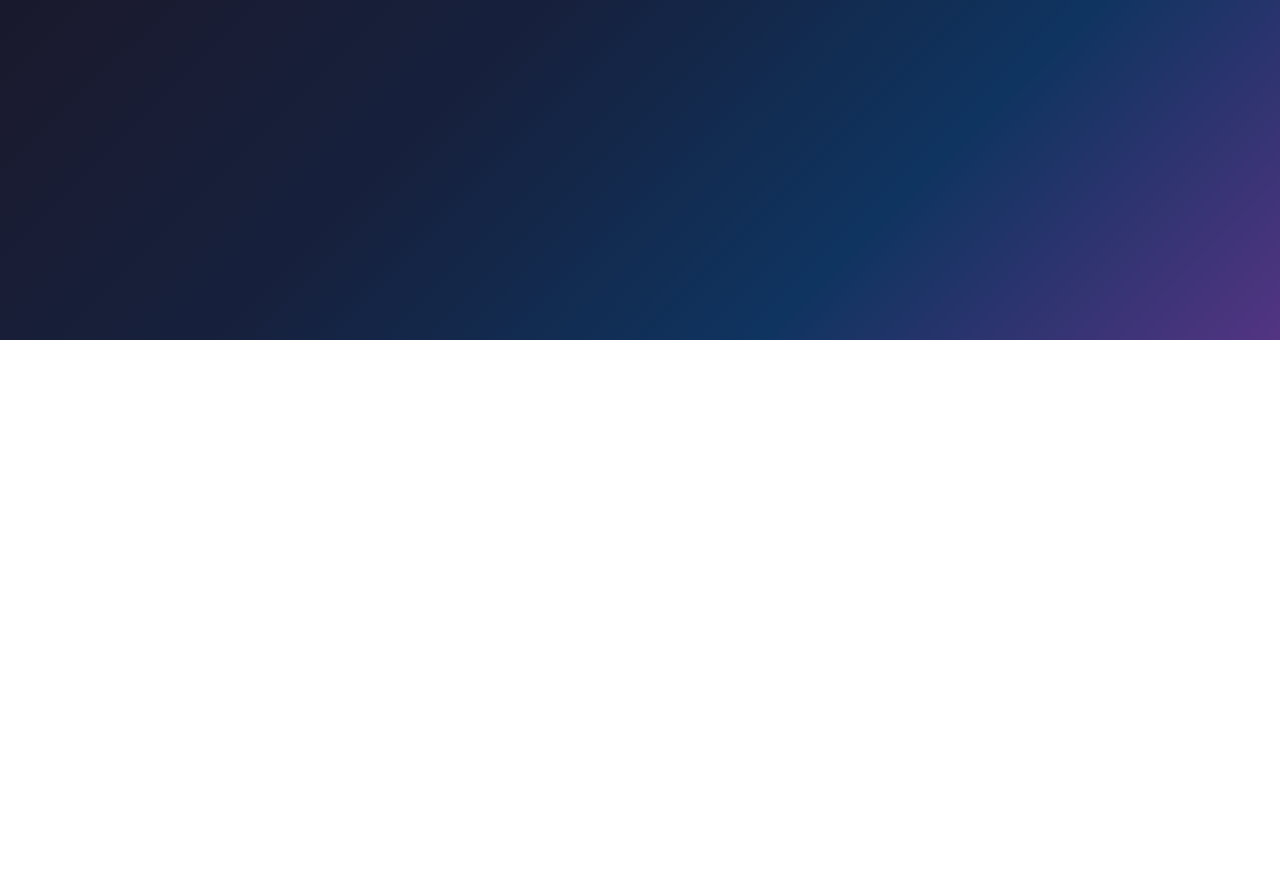
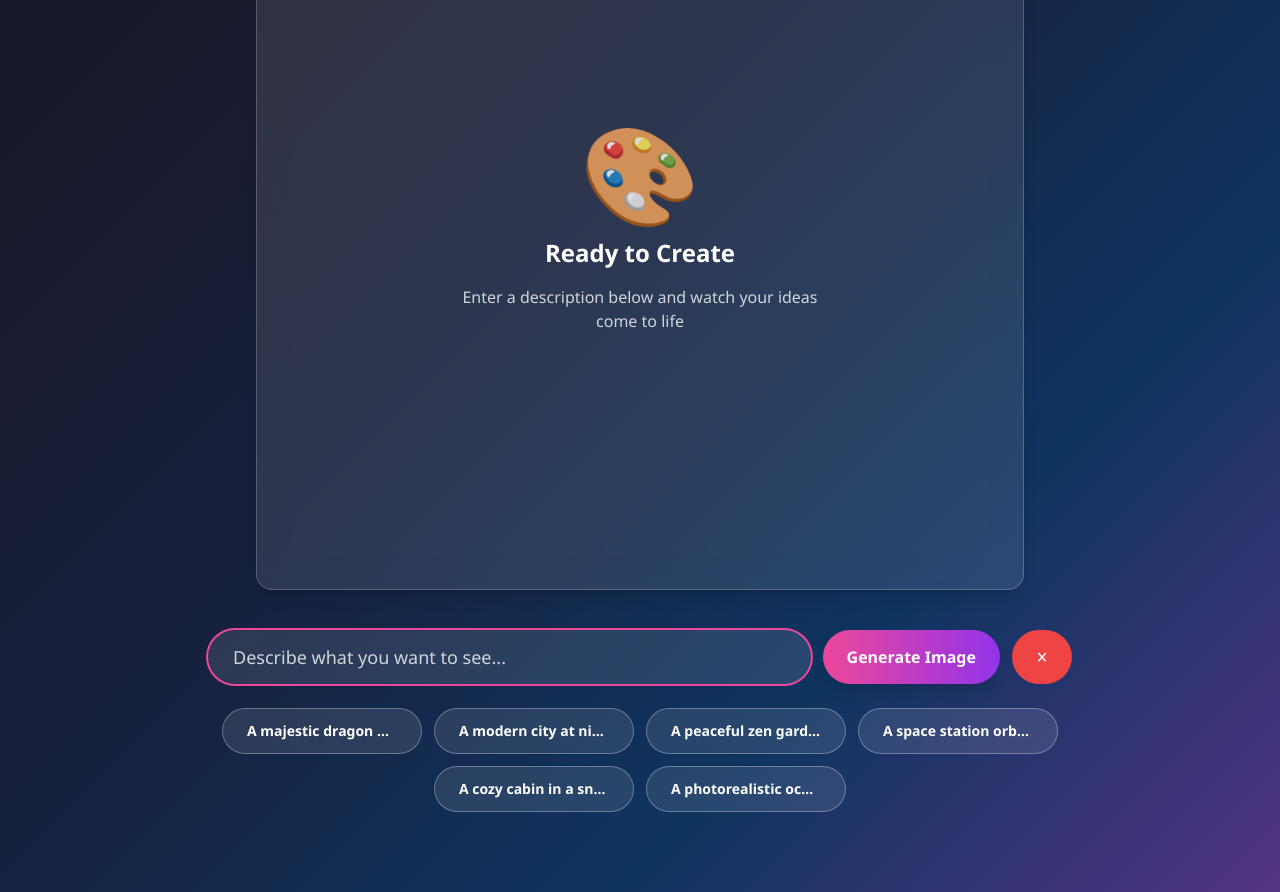
Before and after one commit to Sarbojit357/ArtVanta-AI, a React (Create React App) app: page / in a window 1280 px wide. Shown: the part 460-1352 px from the top of the page. Before the commit the page ends 800 px from the top, so only its background shows below. Built offline with nearby package versions, Linux system fonts and the light colour scheme.

Commit message:
feat: ImageGenerator Component added

```diff
--- a/src/App.js
+++ b/src/App.js
@@ -1,11 +1,14 @@
 import React from 'react';
 import Navbar from './Components/Navbar/Navbar';
+import ImageGenerator from './Components/ImageGenerator/ImageGenerator';
 
 function App() {
   return (
     <div className="App bg-gradient-custom min-h-screen">
-      {/* Only Navbar is rendered */}
       <Navbar />
+      <div className="max-w-6xl mx-auto px-4 py-8">
+        <ImageGenerator />
+      </div>
     </div>
   );
 }
--- /dev/null
+++ b/src/Components/ImageGenerator/ImageGenerator.jsx
@@ -0,0 +1,216 @@
+import React, { useRef, useState, useEffect } from 'react';
+
+
+const ImageGenerator = () => {
+  const [imageUrl, setImageUrl] = useState("/");
+  const [loading, setLoading] = useState(false);
+  const inputRef = useRef(null);
+
+
+  const examplePrompts = [
+    "A majestic dragon flying over a crystal lake at sunset",
+    "A modern city at night with skyscrapers, city lights, and a vibrant urban skyline",
+    "A peaceful zen garden with cherry blossoms",
+    "A space station orbiting a colorful nebula",
+    "A cozy cabin in a snowy forest",
+    "A photorealistic ocean scene with vivid turquoise water and golden waves"
+  ];
+
+  useEffect(() => {
+    if (inputRef.current) {
+      inputRef.current.focus();
+    }
+  }, []);
+
+
+  const handleGenerate = async () => {
+    if (!inputRef.current.value.trim()) {
+      alert("Please enter a description for the image");
+      inputRef.current.focus();
+      return;
+    }
+    setLoading(true);
+    try {
+      const prompt = encodeURIComponent(inputRef.current.value.trim());
+      const seed = Math.floor(Math.random() * 1000000);
+      const newImageUrl = `https://image.pollinations.ai/prompt/${prompt}?width=1024&height=1024&seed=${seed}&enhance=true&nologo=true`;
+      await preloadImage(newImageUrl);
+      setImageUrl(newImageUrl);
+    } catch (err) {
+      console.error('Error generating image:', err);
+      alert("Failed to generate image. Please try again with a different prompt.");
+    }
+    setLoading(false);
+  };
+
+
+  const preloadImage = (url) =>
+    new Promise((resolve, reject) => {
+      const img = new Image();
+      img.onload = () => resolve(url);
+      img.onerror = () => reject(new Error('Failed to load image'));
+      img.src = url;
+    });
+
+
+  const handleClear = () => {
+    setImageUrl("/");
+    inputRef.current.value = "";
+    inputRef.current.focus();
+  };
+
+
+  const handleExampleClick = (prompt) => {
+    inputRef.current.value = prompt;
+    handleGenerate();
+  };
+
+  const handleDownload = async () => {
+    if (imageUrl === "/") return;
+
+
+    try {
+      const response = await fetch(imageUrl);
+      const blob = await response.blob();
+      const img = document.createElement('img');
+      const url = window.URL.createObjectURL(blob);
+      img.src = url;
+      img.onload = () => {
+        const canvas = document.createElement('canvas');
+        canvas.width = img.width;
+        canvas.height = img.height;
+        const ctx = canvas.getContext('2d');
+        ctx.drawImage(img, 0, 0);
+        const jpgDataUrl = canvas.toDataURL('image/jpeg', 0.95);
+        const a = document.createElement('a');
+        a.href = jpgDataUrl;
+        a.download = `artvantaai-image-${Date.now()}.jpg`;
+        document.body.appendChild(a);
+        a.click();
+        document.body.removeChild(a);
+        window.URL.revokeObjectURL(url);
+      };
+      img.onerror = () => {
+        window.URL.revokeObjectURL(url);
+        alert('Error processing image for JPG download.');
+      };
+    } catch (error) {
+      console.error('Error downloading image:', error);
+      alert('Failed to download image');
+    }
+  };
+
+
+  const handleKeyPress = (e) => {
+    if (e.key === 'Enter' && !e.shiftKey) {
+      e.preventDefault();
+      handleGenerate();
+    }
+  };
+
+
+  return (
+    <div className="max-w-4xl mx-auto py-12 px-4 flex flex-col items-center gap-10">
+      {/* Header */}
+      <div className="w-full flex flex-col items-center justify-center min-h-[170px] mb-2">
+        <h1 className="text-4xl md:text-6xl font-extrabold text-gradient glow text-center mb-4">
+          ArtVanta <span className="text-pink-400">AI</span> Image Generator
+        </h1>
+        <p className="text-gray-300 text-lg md:text-xl max-w-2xl text-center mt-2">
+          Transform your imagination into reality with ArtVanta AI-powered image generation
+        </p>
+      </div>
+
+
+      {/* Image Display Area */}
+      <div className="relative w-full max-w-3xl card overflow-hidden">
+        <div className="w-full aspect-square max-w-2xl mx-auto">
+          {imageUrl === "/" ? (
+            <div className="flex flex-col items-center justify-center h-full text-gray-400 select-none space-y-4">
+              <div className="text-6xl md:text-8xl animate-pulse">🎨</div>
+              <h3 className="text-xl md:text-2xl font-semibold text-white">Ready to Create</h3>
+              <p className="text-center text-sm md:text-base max-w-sm text-gray-300">
+                Enter a description below and watch your ideas come to life
+              </p>
+            </div>
+          ) : (
+            <img
+              src={imageUrl}
+              alt="Generated"
+              className="w-full h-full object-cover rounded-xl select-none"
+              loading="eager"
+              draggable={false}
+            />
+          )}
+        </div>
+
+
+        {loading && (
+          <div className="absolute inset-0 flex flex-col justify-center items-center glass text-white z-20 rounded-xl">
+            <div className="loader border-4 border-gray-300 border-t-pink-500 rounded-full w-16 h-16 mb-4"></div>
+            <p className="text-lg font-semibold">Creating your masterpiece...</p>
+          </div>
+        )}
+
+
+        {imageUrl !== "/" && !loading && (
+          <button
+            onClick={handleDownload}
+            className="absolute top-4 right-4 btn-primary text-sm py-2 px-4"
+          >
+            Download JPG
+          </button>
+        )}
+      </div>
+
+
+      {/* Controls */}
+      <div className="w-full max-w-4xl space-y-6">
+        <div className="flex flex-col md:flex-row gap-3">
+          <input
+            type="text"
+            ref={inputRef}
+            className="flex-grow input-field text-base md:text-lg"
+            placeholder="Describe what you want to see..."
+            disabled={loading}
+            onKeyPress={handleKeyPress}
+            maxLength={500}
+          />
+          <button
+            onClick={handleGenerate}
+            disabled={loading}
+            className="btn-primary whitespace-nowrap disabled:opacity-50 disabled:cursor-not-allowed disabled:transform-none"
+          >
+            {loading ? "Generating..." : "Generate Image"}
+          </button>
+          <button
+            onClick={handleClear}
+            title="Clear"
+            className="bg-red-500 hover:bg-red-600 text-white rounded-full px-6 py-3 font-bold transition-all duration-300 transform hover:scale-105"
+          >
+            ✕
+          </button>
+        </div>
+
+
+        {/* Example Prompts */}
+        <div className="flex flex-wrap gap-3 justify-center">
+          {examplePrompts.map((prompt, idx) => (
+            <button
+              key={idx}
+              onClick={() => handleExampleClick(prompt)}
+              className="btn-secondary text-xs md:text-sm truncate max-w-[200px] disabled:opacity-50"
+              title={prompt}
+              disabled={loading}
+            >
+              {prompt.length > 25 ? prompt.slice(0, 22) + '...' : prompt}
+            </button>
+          ))}
+        </div>
+      </div>
+    </div>
+  );
+};
+
+
+export default ImageGenerator;
```
